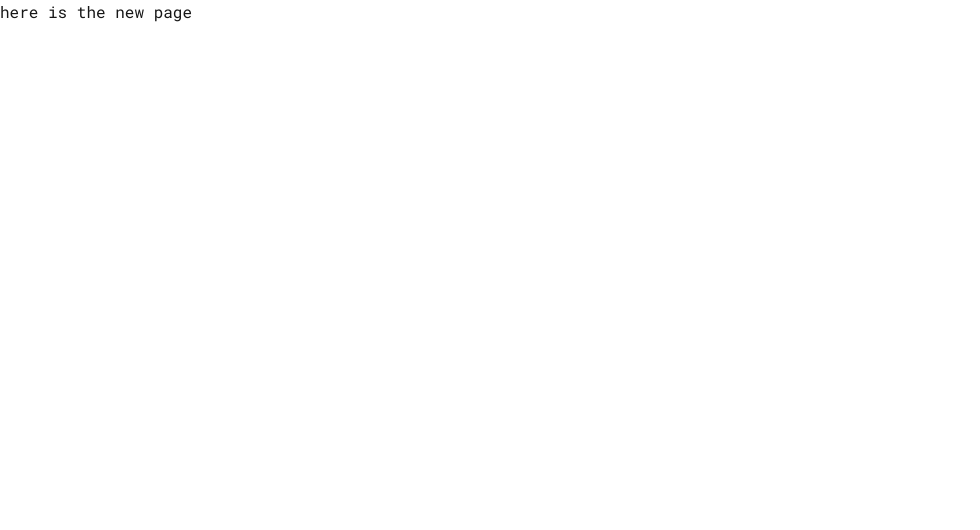
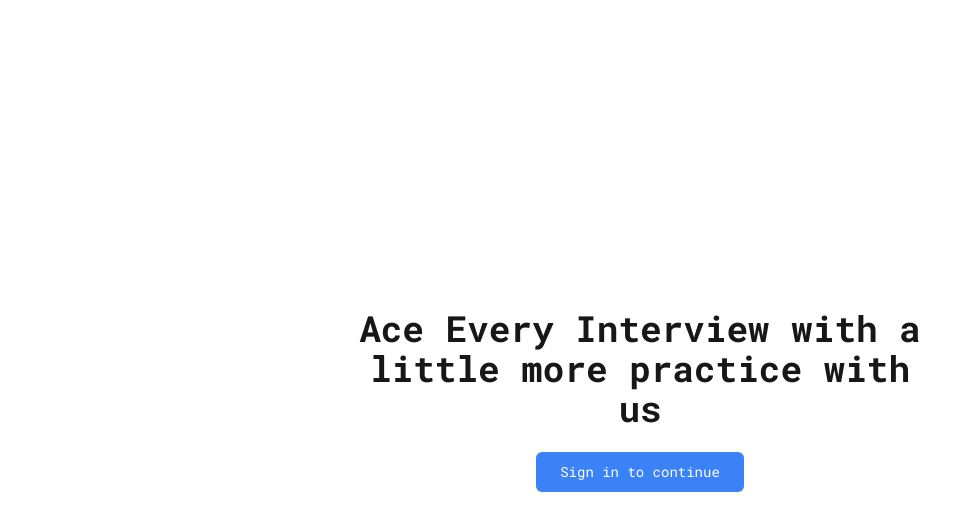
Before and after one commit to imsidkg/AI-Interview, a Next.js app: page / in a window 1280 px wide. Shown: the top 530 px of the page, without its empty margins (0-980 px from the left). Built offline with nearby package versions, Linux system fonts and the light colour scheme; no server answers.

Commit message:
basic landign page

```diff
--- a/src/app/dashboard/_components/Header.tsx
+++ b/src/app/dashboard/_components/Header.tsx
@@ -2,11 +2,16 @@
 import React from 'react'
 import Logo from '../../../assets/logo.svg'
 import Image from 'next/image'
-import { usePathname } from 'next/navigation'
+import { usePathname, useRouter } from 'next/navigation'
 import { UserButton } from '@clerk/nextjs'
 
 const Header: React.FC = () => {
+  const router = useRouter()
     const path = usePathname()
+
+    function handleOnClick(route:string){
+      router.push(`/${route}`)
+    }
   return (
     <div className="p-4 flex items-center justify-between">
       <div className="flex items-center justify-center ">
@@ -20,10 +25,10 @@ const Header: React.FC = () => {
 </div>
 
       <ul className='hidden md:flex gap-6'>
-        <li className={`transition-all cursor-pointer hover:text-gray-500 ${path=='/dashboard' && 'text-blue-300'}`}>Dashboard</li>
-        <li className={`transition-all cursor-pointer  hover:text-gray-500 ${path=='/dashboard/questions' && 'text-primary text-blue-300'}`}>Questions</li>
-        <li className={`transition-all cursor-pointer  hover:text-gray-500 ${path=='/dashboard/upgrade' && 'text-primary text-blue-300'}`}>Upgrade</li>
-        <li className={`transition-all cursor-pointer e hover:text-gray-500 ${path=='/dashboard/how' && 'text-primary text-blue-300'}`}>How it works?</li>
+        <li onClick={() =>handleOnClick("dashboard")} className={`transition-all cursor-pointer hover:text-gray-500 ${path=='/dashboard' && 'text-blue-300'}`}>Dashboard</li>
+        <li  className={`transition-all   ${path=='/dashboard/questions' && 'text-primary text-blue-300'}`}>Questions</li>
+        <li className={`transition-all   ${path=='/dashboard/upgrade' && 'text-primary text-blue-300'}`}>Upgrade</li>
+
       </ul>
 
       <UserButton/>
--- a/src/app/dashboard/interview/[interviewId]/page.tsx
+++ b/src/app/dashboard/interview/[interviewId]/page.tsx
@@ -5,6 +5,7 @@ import { Lightbulb, WebcamIcon } from "lucide-react";
 import { useParams } from "next/navigation";
 import React, { useEffect, useState } from "react";
 import Webcam from "react-webcam";
+import Loader from '@/components/Loader'
 import Link from "next/link";
 type InterviewDetails = {
   mockId: string;
@@ -62,7 +63,7 @@ const page = () => {
   }
 
   if (!interviewDetails) {
-    return <div>Loading...</div>;
+    return <div><Loader/></div>;
   }
 
   return (
--- a/src/app/dashboard/interview/[interviewId]/start/page.tsx
+++ b/src/app/dashboard/interview/[interviewId]/start/page.tsx
@@ -6,6 +6,7 @@ import RecordAnswerSection from './_components/RecordAnswerSection';
 import Link from 'next/link';
 import { Button } from '@/components/ui/button';
 import { Alert, AlertDescription, AlertTitle } from '@/components/ui/alert';
+import Loader from '@/components/Loader'
 
 type InterviewDetails = {
   id: number;
@@ -94,7 +95,7 @@ const Page = () => {
   console.log("Component state:", { isLoading, error, interviewDetails, mockInterviewQuestions });
 
   if (isLoading) {
-    return <div>Loading interview details...</div>;
+    return <div><Loader/></div>;
   }
 
   if (error) {
--- a/src/app/page.tsx
+++ b/src/app/page.tsx
@@ -1,14 +1,65 @@
+'use client';
+
 import { Roboto_Mono } from 'next/font/google';
+import { useUser } from '@clerk/clerk-react';
+import { useRouter } from 'next/navigation';
+import { Button } from '@/components/ui/button';
+import Loader from '@/components/Loader';
 
+// Load the Roboto Mono font
 const robotoMono = Roboto_Mono({
   subsets: ['latin'],
   weight: ['400', '700'],
 });
 
 export default function Home() {
+  const { isLoaded, user } = useUser();
+  const router = useRouter();
+
+  function navigateToDashboard() {
+    router.push('/dashboard');
+  }
+
+  function navigateToSignin() {
+    router.push('/sign-in');
+    router.push('/dashboard');
+  }
+
+  if (!isLoaded) {
+    return (
+      <div className={robotoMono.className}>
+        <Loader />
+      </div>
+    );
+  }
+
   return (
     <main className={robotoMono.className}>
-      here is the new page
+      {user ? (
+        <div className={`flex flex-col justify-center items-center h-screen max-w-xl mx-auto text-center space-y-6`}>
+          <h1 className="text-2xl md:text-4xl font-bold">
+            Ace Every Interview with a little more practice with us
+          </h1>
+          <Button
+            onClick={navigateToDashboard}
+            className="px-6 py-2 bg-blue-500 text-white rounded-md hover:bg-blue-600 transition"
+          >
+            Go to Dashboard
+          </Button>
+        </div>
+      ) : (
+        <div className={`flex flex-col justify-center items-center h-screen max-w-xl mx-auto text-center space-y-6`}>
+          <h1 className="text-2xl md:text-4xl font-bold">
+            Ace Every Interview with a little more practice with us
+          </h1>
+          <Button
+            onClick={navigateToSignin}
+            className="px-6 py-2 bg-blue-500 text-white rounded-md hover:bg-blue-600 transition"
+          >
+            Sign in to continue
+          </Button>
+        </div>
+      )}
     </main>
   );
 }
--- /dev/null
+++ b/src/components/Loader.tsx
@@ -0,0 +1,19 @@
+import React from 'react';
+import Image from 'next/image';
+import Logo from '@/assets/logo.svg'
+
+const Loading = () => {
+  return (
+    <div className="flex justify-center items-center h-screen">
+      <Image
+        src={Logo}
+        alt="Loading Logo"
+        width={200}
+        height={200}
+        className="animate-pulse"
+      />
+    </div>
+  );
+}
+
+export default Loading;
```
